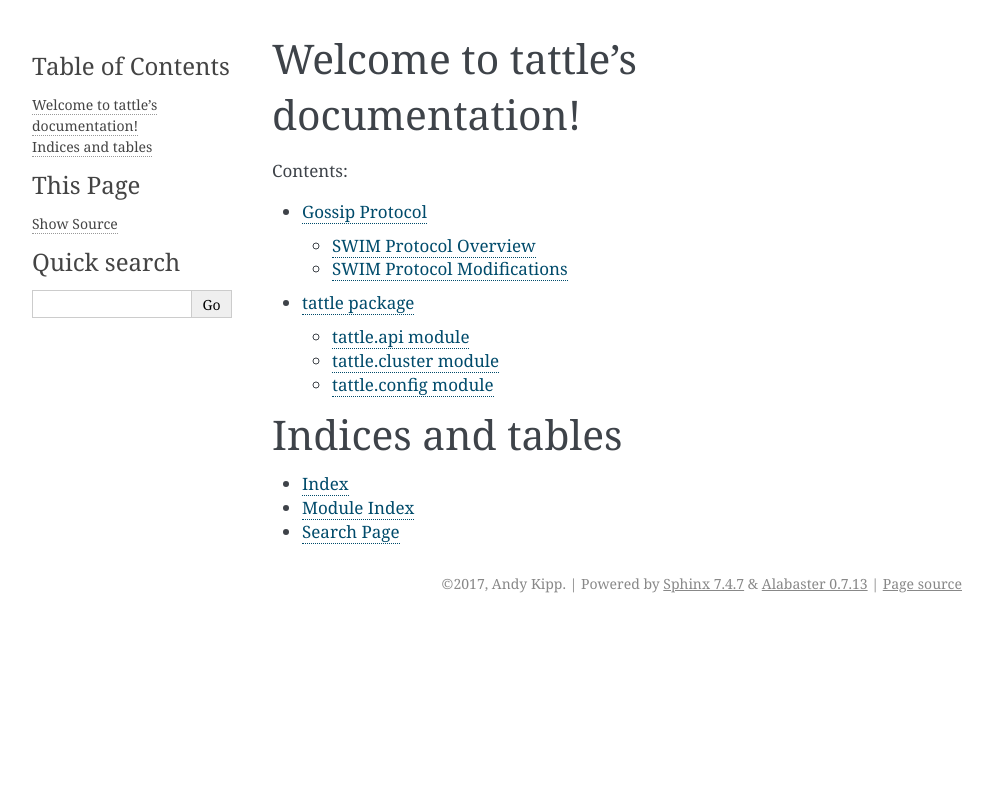
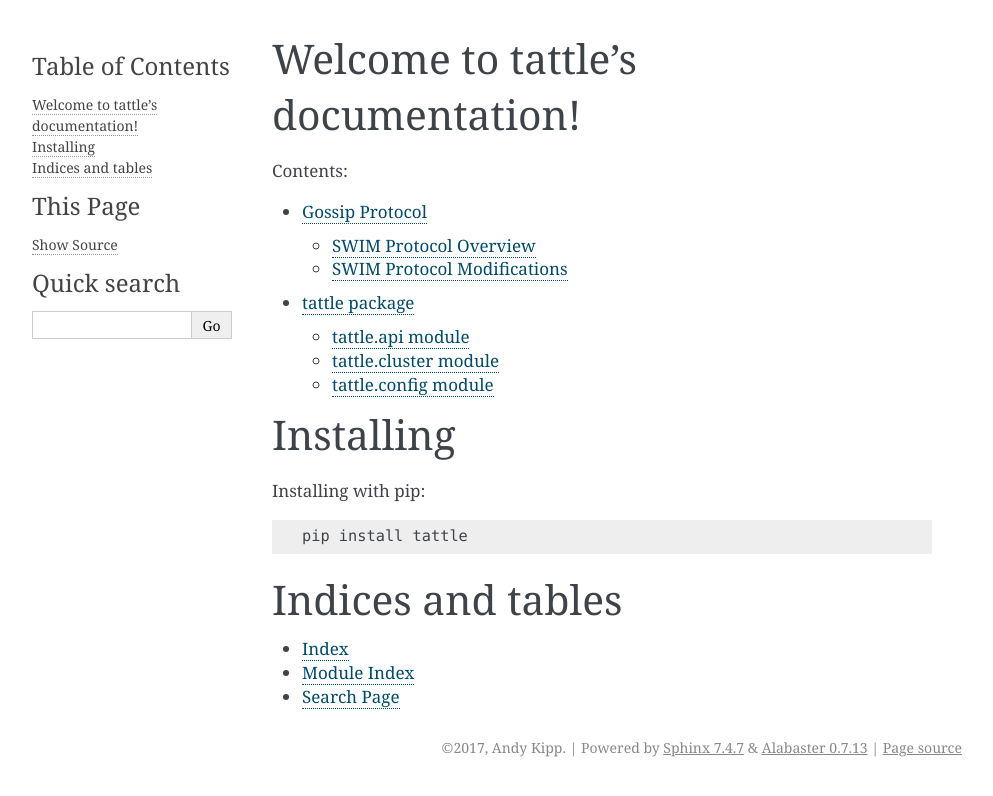
Before and after one commit to kippandrew/tattle, a Sphinx documentation site: the page built from docs/index.rst, in a window 1280 px wide. Shown: the top 796 px of the page, without its empty margins (148-1141 px from the left). Built offline with Sphinx 7.4.7, drawn with Linux system fonts in a browser that asks for light colours.

Commit message:
Doc updates

```diff
--- a/docs/config.rst
+++ /dev/null
@@ -1 +0,0 @@
-.. autoclass:: tattle.config.Configuration
--- a/docs/index.rst
+++ b/docs/index.rst
@@ -11,8 +11,15 @@ Welcome to tattle's documentation!
    :caption: Contents:
 
    protocol
-   config
-   tattle
+   package
+
+
+Installing
+==========
+
+Installing with pip::
+
+  pip install tattle
 
 
 Indices and tables
```
Also changed, not shown: docs/package.rst (renamed from docs/tattle.rst).
